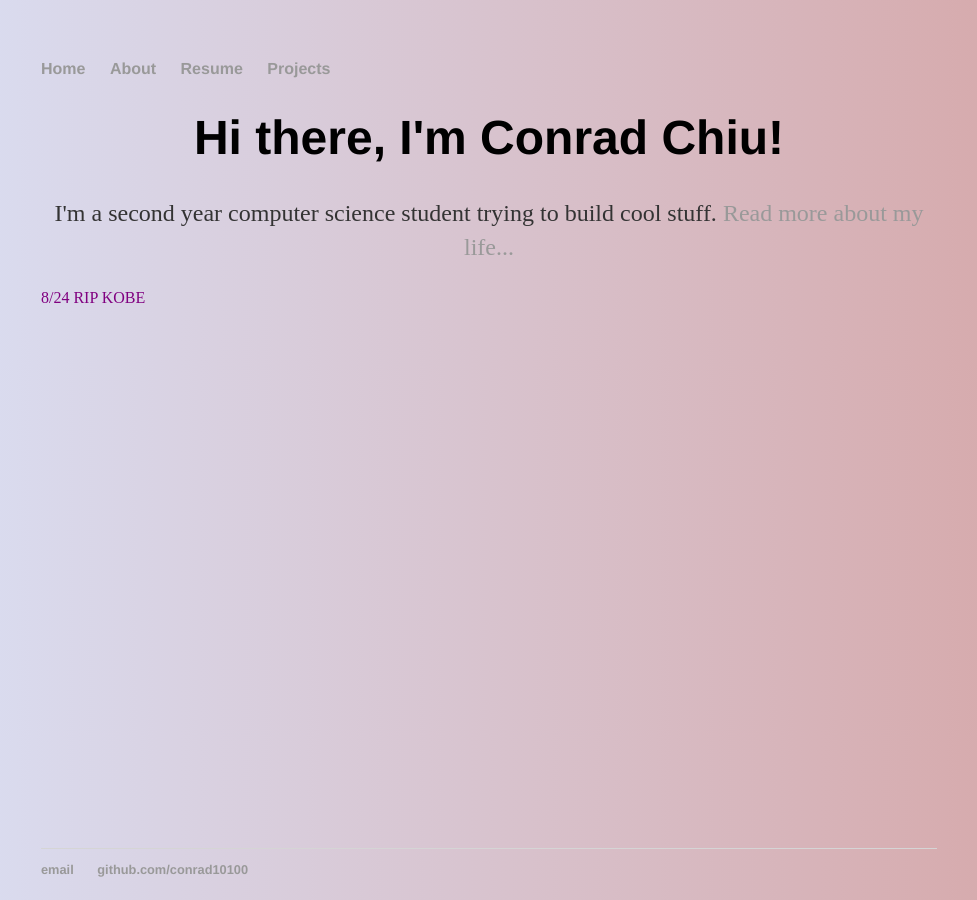
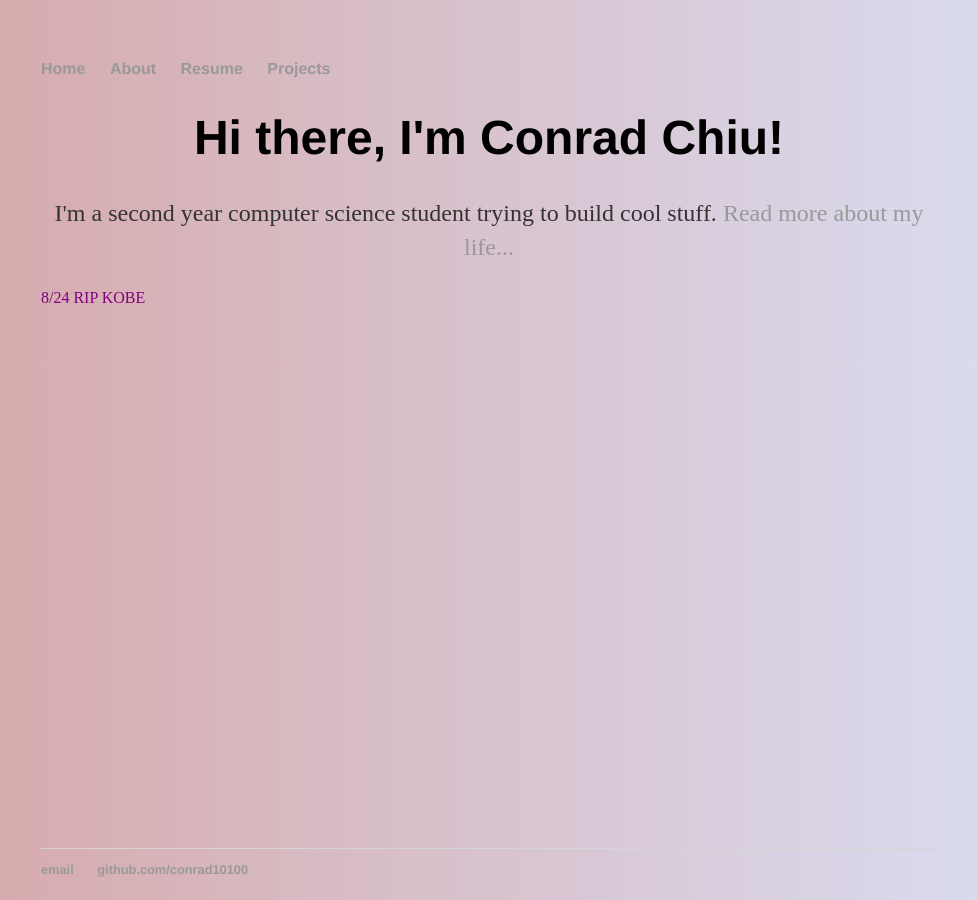
Before and after one commit to conrad10100/conrad10100.github.io, a Jekyll site: the page built from index.html, in a window 1280 px wide. Shown: the whole page, without its empty margins (151-1128 px from the left). Built offline with Jekyll 4.4.1, drawn with Linux system fonts in a browser that asks for light colours.

Commit message:
Update main.css

```diff
--- a/css/main.css
+++ b/css/main.css
@@ -1,7 +1,7 @@
 body {
     margin: 60px auto;
     width: 70%;
-    background: linear-gradient(to right, #dae2f8, #d6a4a4);
+    background: linear-gradient(to left, #dae2f8, #d6a4a4);
 }
 nav ul, footer ul {
     font-family:'Helvetica', 'Arial', 'Sans-Serif';
```
